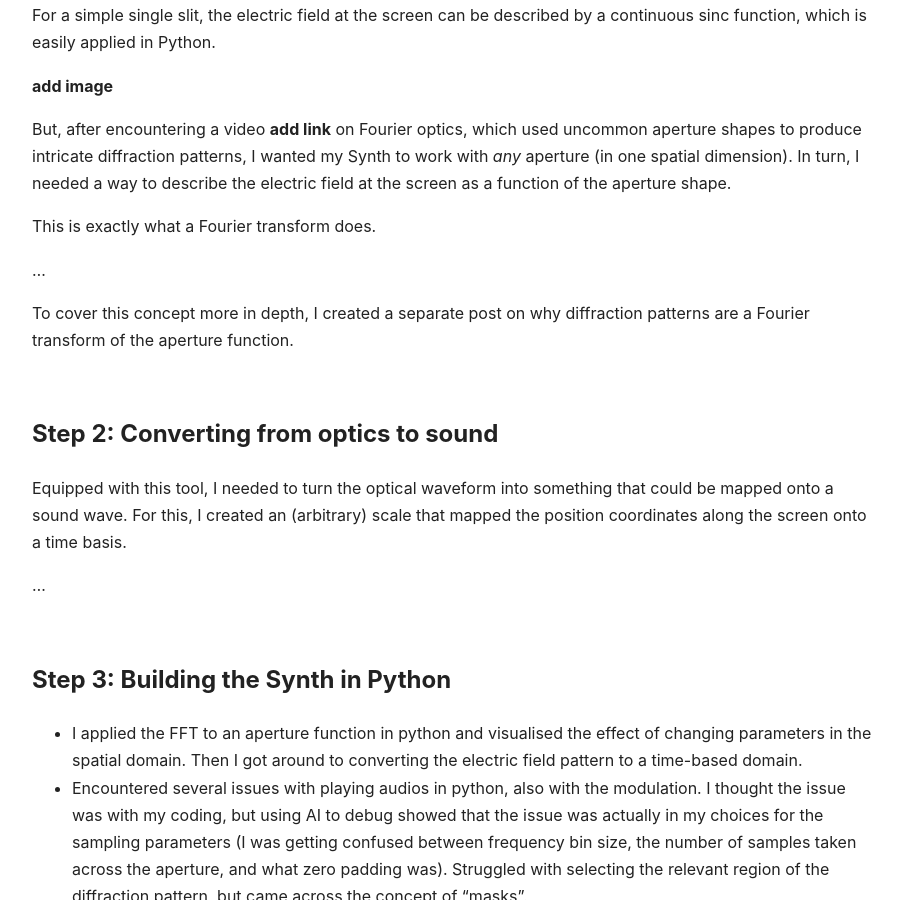
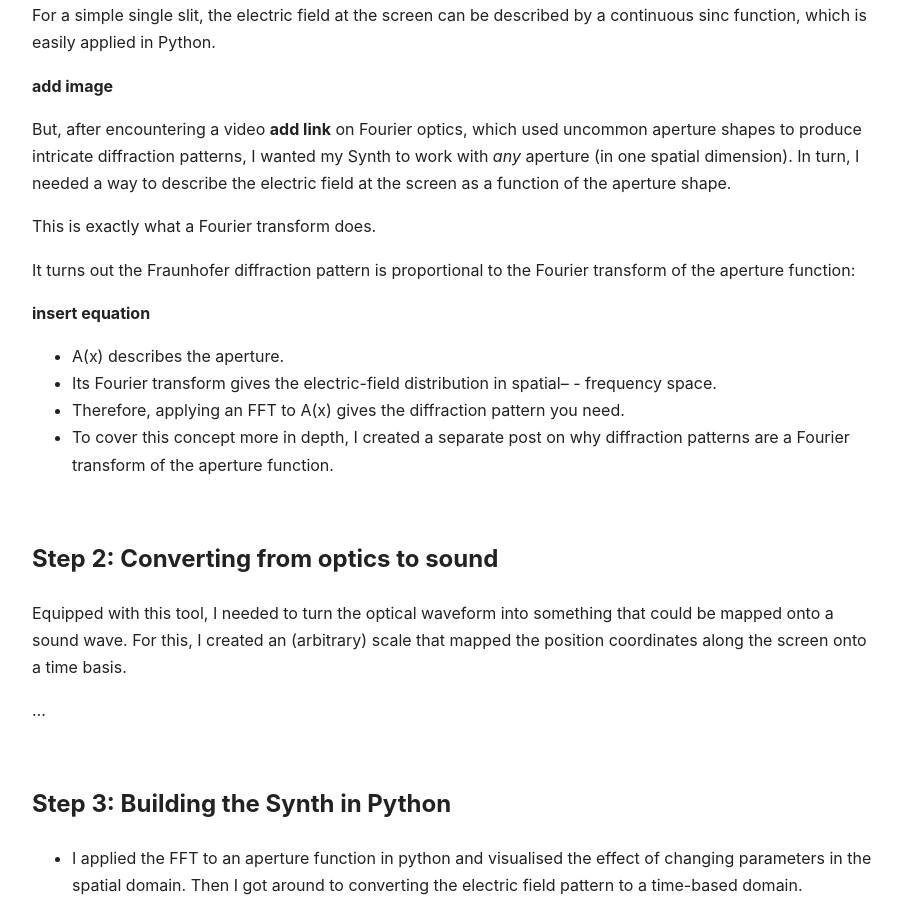
Before and after one commit to nk-clara/nk-clara.github.io, a Jekyll site: the page built from diffraction.md, in a window 1280 px wide and 900 px high, scrolled down 1323 px. Shown: the whole window, without its empty margins (188-1090 px from the left). Built offline with Jekyll 4.4.1, drawn with Linux system fonts in a browser that asks for light colours.

Commit message:
Update diffraction.md

```diff
--- a/diffraction.md
+++ b/diffraction.md
@@ -40,9 +40,14 @@ But, after encountering a video **add link** on Fourier optics, which used uncom
 
 This is exactly what a Fourier transform does.
 
-...
+It turns out the Fraunhofer diffraction pattern is proportional to the Fourier transform of the aperture function:
 
-To cover this concept more in depth, I created a separate post on why diffraction patterns are a Fourier transform of the aperture function.
+**insert equation**
+
+- A(x) describes the aperture.
+- Its Fourier transform gives the electric-field distribution in spatial-- - frequency space.
+- Therefore, applying an FFT to A(x) gives the diffraction pattern you need.
+- To cover this concept more in depth, I created a separate post on why diffraction patterns are a Fourier transform of the aperture function.
 
 ## Step 2: Converting from optics to sound
 
```
